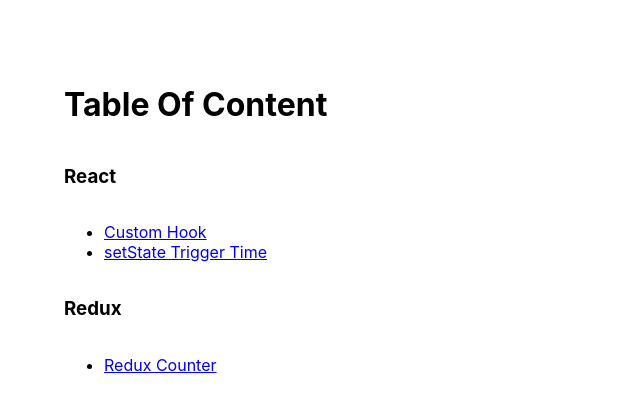
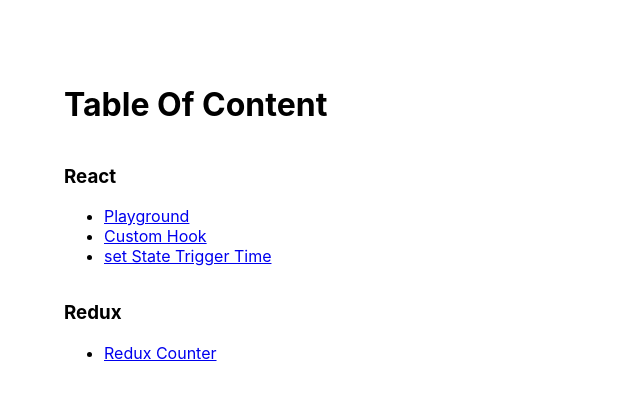
Before and after one commit to sailor95/daily-code, a React (Create React App) app in the folder react/demo-app/: page / in a window 1280 px wide. Shown: the top 412 px of the page, without its empty margins (0-640 px from the left). Built offline with nearby package versions, Linux system fonts and the light colour scheme.

Commit message:
[react] Restructure routes

```diff
--- /dev/null
+++ b/react/demo-app/src/features/_playground/index.js
@@ -0,0 +1,11 @@
+import React from 'react';
+
+const Playground = () => {
+  return (
+    <div>
+      <h1>Here's the Playground</h1>
+    </div>
+  );
+};
+
+export default Playground;
--- /dev/null
+++ b/react/demo-app/src/features/_playground/styles.module.scss
@@ -0,0 +1,5 @@
+.container {
+  display: flex;
+  flex-direction: column;
+  justify-content: center;
+}
--- /dev/null
+++ b/react/demo-app/src/features/tableOfContent/LinkLister.tsx
@@ -0,0 +1,32 @@
+import React, { FC } from 'react';
+import { Link } from 'react-router-dom';
+
+import { RouteData } from '../../routes/constants';
+
+interface LinkListerProps {
+  title: string;
+  routeBase: string;
+  routeData: RouteData;
+}
+
+const LinkLister: FC<LinkListerProps> = ({ title, routeBase, routeData }) => {
+  const { order, data } = routeData;
+
+  return (
+    <div>
+      <h3>{title}</h3>
+      <ul>
+        {order.map(item => {
+          const { name, route } = data[item];
+          return (
+            <li key={route}>
+              <Link to={`/${routeBase}/${route}`}>{name}</Link>
+            </li>
+          );
+        })}
+      </ul>
+    </div>
+  );
+};
+
+export default LinkLister;
--- a/react/demo-app/src/features/tableOfContent/index.js
+++ b/react/demo-app/src/features/tableOfContent/index.js
@@ -1,5 +1,7 @@
 import React from 'react';
-import { Link } from 'react-router-dom';
+
+import { REACT_ROUTES, REDUX_ROUTES } from '../../routes/constants';
+import LinkLister from './LinkLister';
 
 import styles from './styles.module.css';
 
@@ -8,22 +10,8 @@ const TableOfContent = () => {
     <div className={styles.container}>
       <h1>Table Of Content</h1>
 
-      <h3>React</h3>
-      <ul>
-        <li>
-          <Link to="/react/customHook">Custom Hook</Link>
-        </li>
-        <li>
-          <Link to="/react/setStateTriggerTime">setState Trigger Time</Link>
-        </li>
-      </ul>
-
-      <h3>Redux</h3>
-      <ul>
-        <li>
-          <Link to="/redux/counter">Redux Counter</Link>
-        </li>
-      </ul>
+      <LinkLister title="React" routeBase="react" routeData={REACT_ROUTES} />
+      <LinkLister title="Redux" routeBase="redux" routeData={REDUX_ROUTES} />
     </div>
   );
 };
--- a/react/demo-app/src/routes/ProblemsRoutes.js
+++ b/react/demo-app/src/routes/ProblemsRoutes.js
@@ -2,15 +2,22 @@ import React from 'react';
 import { Switch, Route } from 'react-router-dom';
 
 import BackHomeButton from '../features/ui-utils/BackHomeButton';
-import ReactRoutes from './ReactRoutes';
-import ReduxRoutes from './ReduxRoutes';
+import { REACT_ROUTES, REDUX_ROUTES } from './constants';
+import RouterLister from './RouterLister';
 
 const ProblemsRoutes = () => {
   return (
     <>
       <Switch>
-        <Route path="/react" component={ReactRoutes} />
-        <Route path="/redux" component={ReduxRoutes} />
+        <Route
+          path={`/react`}
+          render={() => <RouterLister content={REACT_ROUTES} />}
+        />
+
+        <Route
+          path={`/redux`}
+          render={() => <RouterLister content={REDUX_ROUTES} />}
+        />
       </Switch>
 
       <BackHomeButton />
--- a/react/demo-app/src/routes/ReactRoutes.js
+++ /dev/null
@@ -1,20 +0,0 @@
-import React from 'react';
-import { useRouteMatch, Switch, Route } from 'react-router-dom';
-
-import CustomHook from '../features/customHook';
-import SetStateTriggerTime from '../features/setStateTriggerTime';
-
-const ReactRoutes = () => {
-  const { path } = useRouteMatch();
-  return (
-    <Switch>
-      <Route path={`${path}/customHook`} component={CustomHook} />
-      <Route
-        path={`${path}/setStateTriggerTime`}
-        component={SetStateTriggerTime}
-      />
-    </Switch>
-  );
-};
-
-export default ReactRoutes;
--- a/react/demo-app/src/routes/ReduxRoutes.js
+++ /dev/null
@@ -1,15 +0,0 @@
-import React from 'react';
-import { useRouteMatch, Switch, Route } from 'react-router-dom';
-
-import Counter from '../features/counter/Counter';
-
-const ReduxRoutes = () => {
-  const { path } = useRouteMatch();
-  return (
-    <Switch>
-      <Route path={`${path}/counter`} component={Counter} />
-    </Switch>
-  );
-};
-
-export default ReduxRoutes;
--- /dev/null
+++ b/react/demo-app/src/routes/RouterLister.tsx
@@ -0,0 +1,25 @@
+import React, { FC } from 'react';
+import { Route, useRouteMatch } from 'react-router-dom';
+
+import { RouteData } from './constants';
+
+interface RouterListerProps {
+  base?: string;
+  content: RouteData;
+}
+
+const RouterLister: FC<RouterListerProps> = ({ content }) => {
+  const { data, order } = content;
+  const { path } = useRouteMatch();
+
+  return (
+    <>
+      {order.map(item => {
+        const { route, comp } = data[item];
+        return <Route key={route} path={`${path}/${route}`} component={comp} />;
+      })}
+    </>
+  );
+};
+
+export default RouterLister;
--- /dev/null
+++ b/react/demo-app/src/routes/constants.tsx
@@ -0,0 +1,52 @@
+import { ComponentType } from 'react';
+
+// react
+import Playground from '../features/_playground';
+import CustomHook from '../features/customHook';
+import SetStateTriggerTime from '../features/setStateTriggerTime';
+
+// redux
+import Counter from '../features/counter/Counter';
+
+export interface RouteData {
+  order: string[];
+  data: {
+    [propName: string]: {
+      name: string;
+      route: string;
+      comp: ComponentType<{}>;
+    };
+  };
+}
+
+export const REACT_ROUTES: RouteData = {
+  order: ['playground', 'customHook', 'setStateTriggerTime'],
+  data: {
+    playground: {
+      name: 'Playground',
+      route: 'playground',
+      comp: Playground,
+    },
+    customHook: {
+      name: 'Custom Hook',
+      route: 'custom-hook',
+      comp: CustomHook,
+    },
+    setStateTriggerTime: {
+      name: 'set State Trigger Time',
+      route: 'set-state-trigger-time',
+      comp: SetStateTriggerTime,
+    },
+  },
+};
+
+export const REDUX_ROUTES: RouteData = {
+  order: ['counter'],
+  data: {
+    counter: {
+      name: 'Redux Counter',
+      route: 'counter',
+      comp: Counter,
+    },
+  },
+};
```
Also changed, not shown: 1 other file (tests, documents, lock files or other folders).
